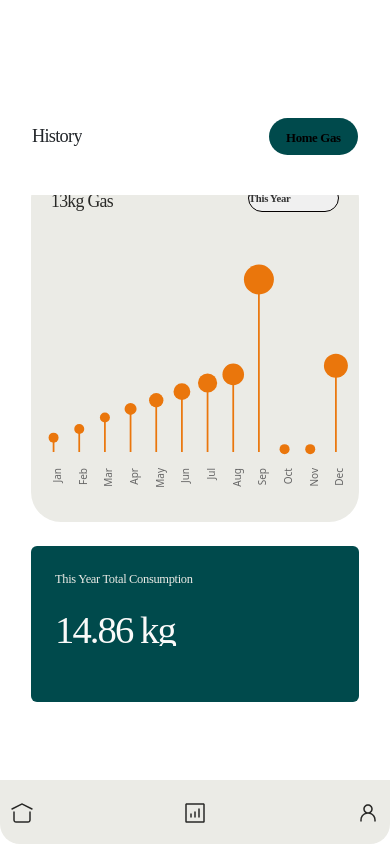
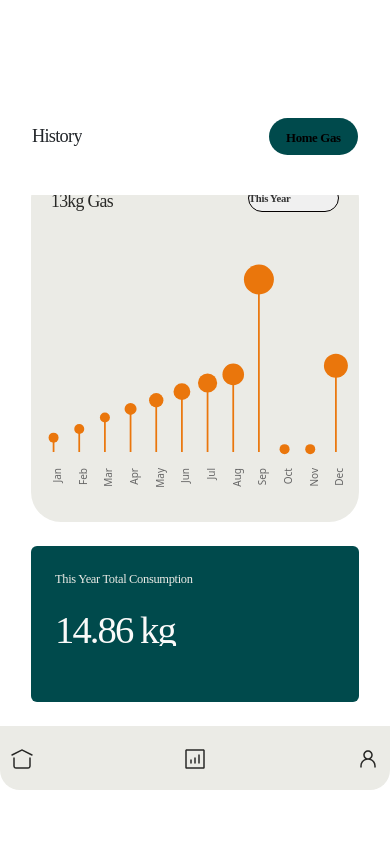
Before and after one commit to sirrotich/my.matx.africa, a React (Vite) app: page /analytics in a window 390 px wide. Built offline with nearby package versions, Linux system fonts and the light colour scheme.

Commit message:
ui- redesign

```diff
--- a/src/pages/GasConsumptionDashboard.jsx
+++ b/src/pages/GasConsumptionDashboard.jsx
@@ -22,7 +22,7 @@ const GasConsumptionDashboard = () => {
   const navigate = useNavigate();
   const [isOpen, setIsOpen] = useState(false);
 
-  const options = ["This Year", "Week 1", "August"];
+  const options = ["This Year", "2023"];
 
   const handleSelect = (value) => {
     setSelectedView(value);
--- a/src/styles/GasConsumptionDashboard.css
+++ b/src/styles/GasConsumptionDashboard.css
@@ -404,7 +404,6 @@ color: var(--text-text-neutral-05, #FAFAF9);
       background: #EBEBE6;
       box-sizing: border-box;
       position: fixed;
-      bottom: 0;
     }
 
     }
```
